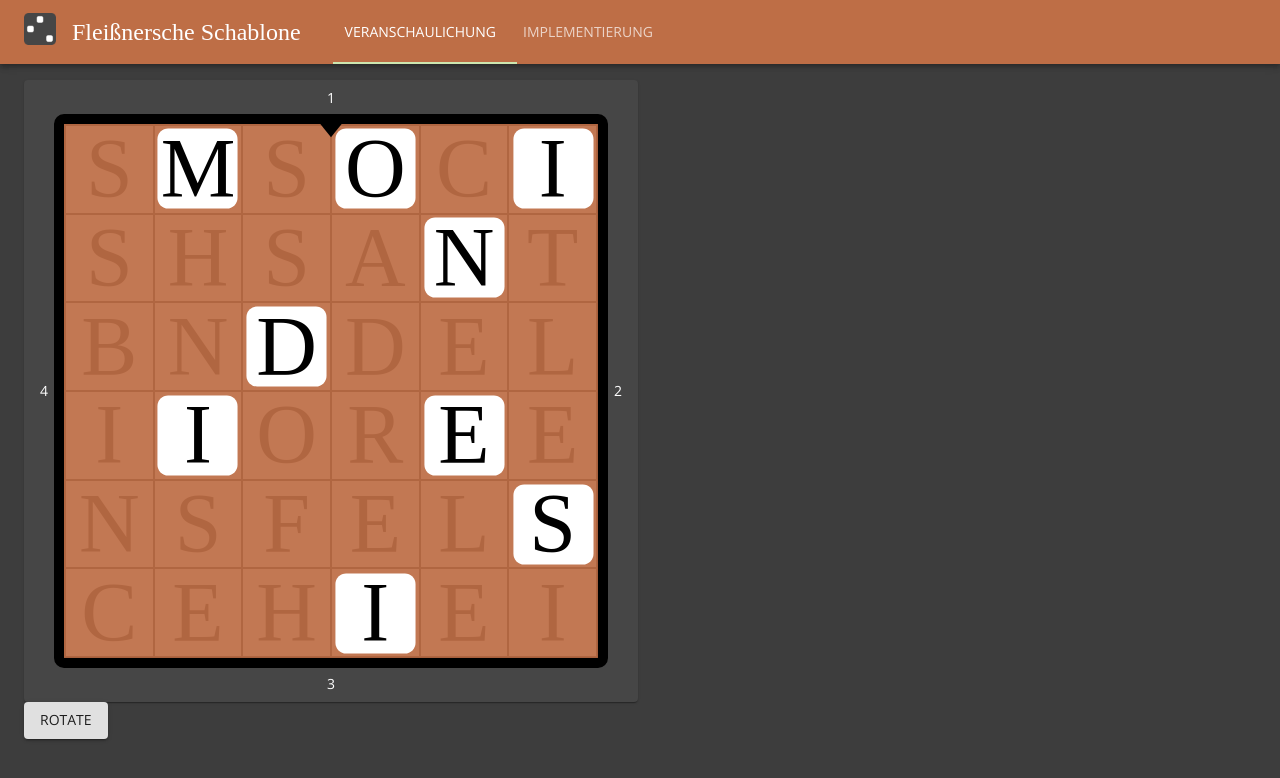
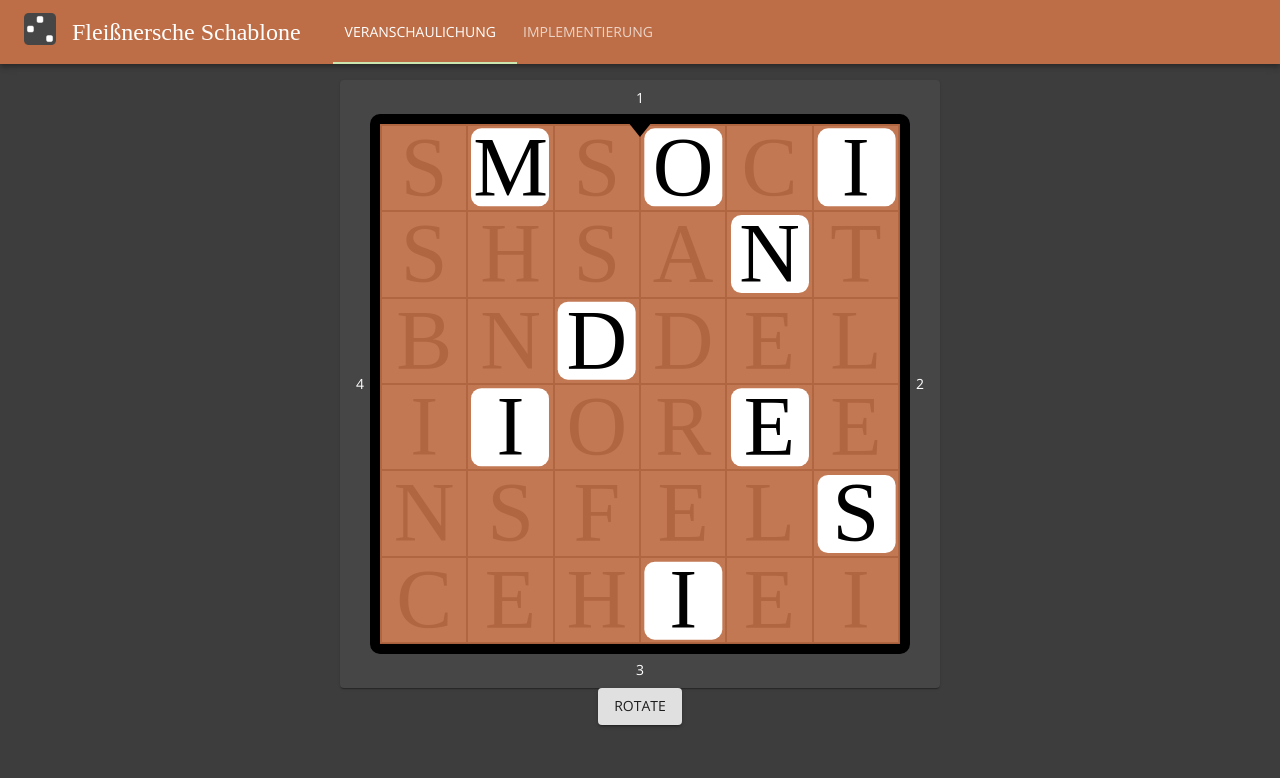
Before and after one commit to nicholas-roether/fleissner, a React (Create React App) app: page / in a window 1280 px wide. Shown: the top 778 px of the page. Built offline with nearby package versions, Linux system fonts and the light colour scheme; a web font is replaced by a local one.

Commit message:
temporarily center fleissner widget

```diff
--- a/src/pages/visualization/visualization.tsx
+++ b/src/pages/visualization/visualization.tsx
@@ -1,4 +1,4 @@
-import { Button } from "@material-ui/core";
+import { Box, Button } from "@material-ui/core";
 import React from "react";
 import FleissnerGrilleWidget from "./fleissner-grille-widget";
 
@@ -8,10 +8,14 @@ const defaultMessage = "Moin, dies ist die Fleißnersche Schablone"
 const VisualizationPage: React.FC = () => {
 	const [rotation, setRotation] = React.useState<number>(0);
 	return (
-		<>
-			<FleissnerGrilleWidget message={defaultMessage} rotation={rotation} />
-			<Button variant="contained" onClick={() => setRotation(rotation + 1)}>Rotate</Button>
-		</>
+		<Box display="flex" flexDirection="column" alignItems="center">
+			<Box width="600px">
+				<FleissnerGrilleWidget message={defaultMessage} rotation={rotation} />
+			</Box>
+			<span>
+				<Button variant="contained" onClick={() => setRotation(rotation + 1)}>Rotate</Button>
+			</span>
+		</Box>
 	);
 };
 
```
